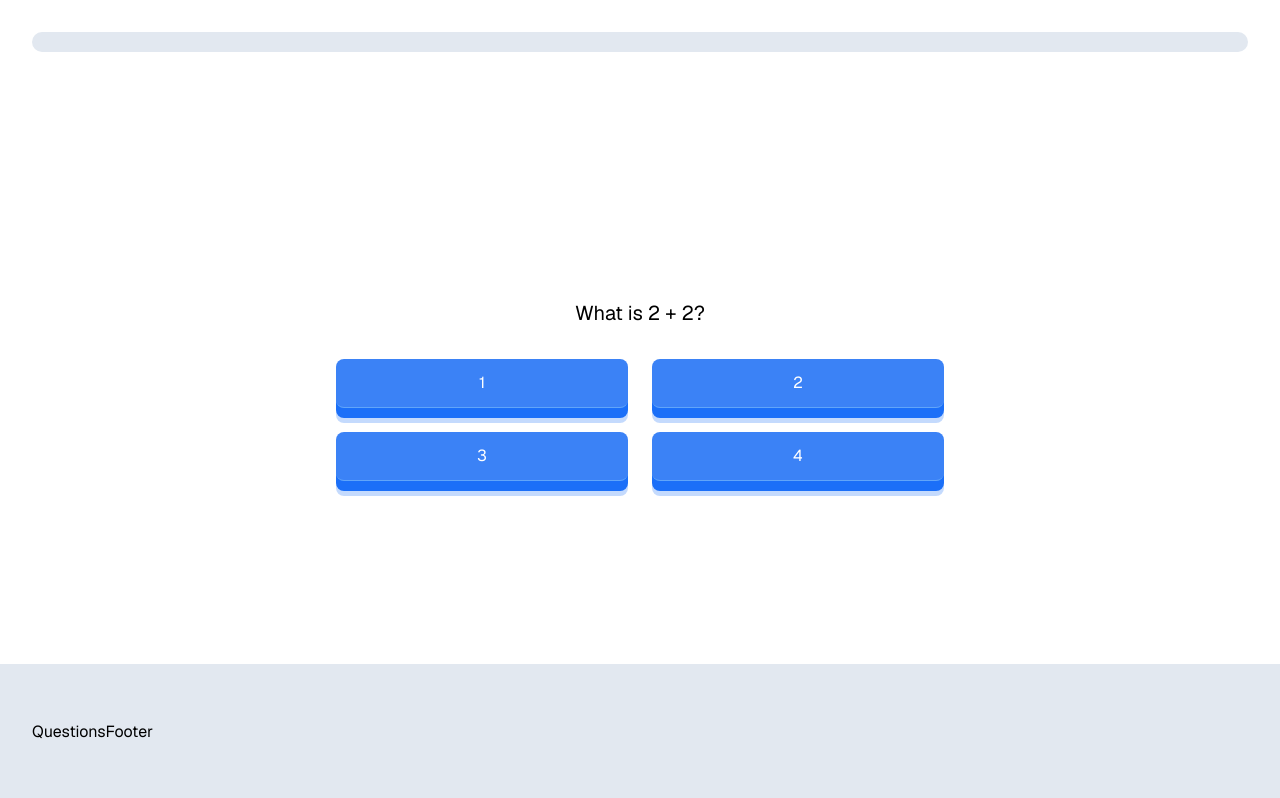
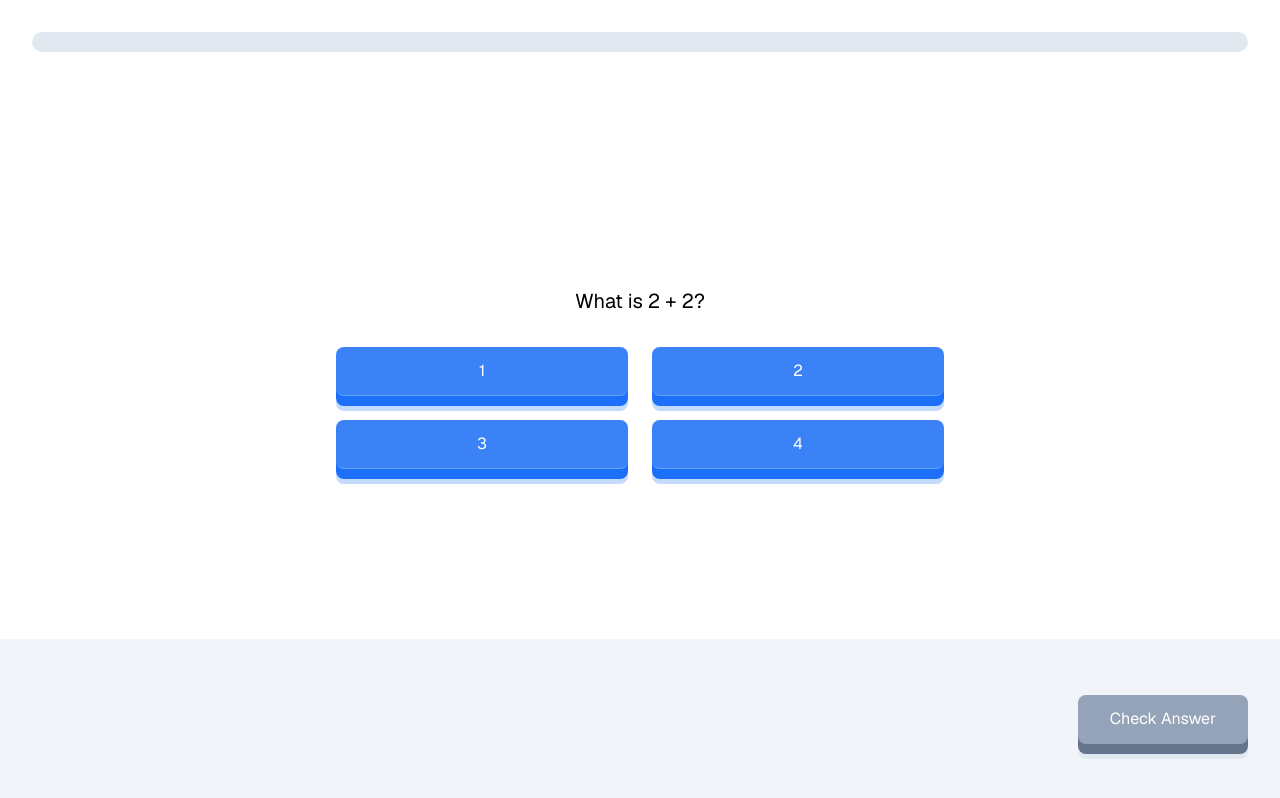
Before and after one commit to mihai-ursu/gamification, a Next.js app: page /course/math-after in a window 1280 px wide. Built offline with nearby package versions, Linux system fonts and the light colour scheme.

Commit message:
Footer WIP

```diff
--- a/src/components/course/footer/footer.tsx
+++ b/src/components/course/footer/footer.tsx
@@ -1,7 +1,19 @@
+"use client";
+
+import useQuestionsStore from "@/store/course";
+import { Button } from "../questions/answer-button";
+
 const QuestionsFooter = () => {
+  const { correctQuestions, selectedAnswer, setSelectedAnswer } =
+    useQuestionsStore();
+
   return (
-    <footer className="bg-slate-200 px-8 py-14">
-      <div className="ml-auto mr-auto max-w-[1460px]">QuestionsFooter</div>
+    <footer className="bg-slate-100 px-8 py-14">
+      <div className="ml-auto mr-auto flex max-w-[1460px] justify-end">
+        <Button variant="green" disabled={!selectedAnswer}>
+          Check Answer
+        </Button>
+      </div>
     </footer>
   );
 };
--- a/src/components/course/questions/answer-button.tsx
+++ b/src/components/course/questions/answer-button.tsx
@@ -3,18 +3,26 @@ import { cn } from "@/utils/cn";
 
 export type ButtonProps = {
   isActive?: boolean;
+  variant?: "blue" | "green";
 } & React.ButtonHTMLAttributes<HTMLButtonElement>;
 
 const Button = React.forwardRef<HTMLButtonElement, ButtonProps>(
-  ({ className, isActive, ...props }, ref) => {
+  ({ className, isActive, variant = "blue", ...props }, ref) => {
+    const variants = {
+      blue: "cursor-pointer select-none rounded-lg border-b-[1px] border-blue-400 bg-blue-500 px-8 py-3 text-white transition-all duration-150 [box-shadow:0_10px_0_0_#1b6ff8,0_15px_0_0_#1b70f841] active:translate-y-2 active:[box-shadow:0_0px_0_0_#1b6ff8,0_0px_0_0_#1b70f841]",
+      green:
+        "cursor-pointer select-none rounded-lg border-b-[1px] border-green-400 bg-green-500 px-8 py-3 text-white transition-all duration-150 [box-shadow:0_10px_0_0_#159443,0_15px_0_0_#cbd5e1] active:translate-y-2 active:[box-shadow:0_0px_0_0_#159443,0_0px_0_0_#cbd5e1]",
+    };
+
     return (
       <button
+        disabled={props.disabled}
         className={cn(
-          "cursor-pointer select-none rounded-lg border-b-[1px] border-blue-400 bg-blue-500 px-8 py-3 text-white transition-all duration-150 [box-shadow:0_10px_0_0_#1b6ff8,0_15px_0_0_#1b70f841] active:translate-y-2 active:border-b-[0px] active:[box-shadow:0_0px_0_0_#1b6ff8,0_0px_0_0_#1b70f841]",
+          variants[variant],
           isActive &&
             "translate-y-2 border-violet-300 bg-violet-500 [box-shadow:0_0px_0_0_#1b6ff8,0_0px_0_0_#1b70f841]",
           props.disabled &&
-            "border-slate-400 bg-slate-400 [box-shadow:0_10px_0_0_#64748b,0_15px_0_0_#e2e8f0] active:translate-y-0 active:border-b-[1px] active:[box-shadow:0_10px_0_0_#64748b,0_15px_0_0_#e2e8f0]",
+            "pointer-events-none cursor-default border-slate-400 bg-slate-400 [box-shadow:0_10px_0_0_#64748b,0_15px_0_0_#e2e8f0]",
           className,
         )}
         ref={ref}
```
